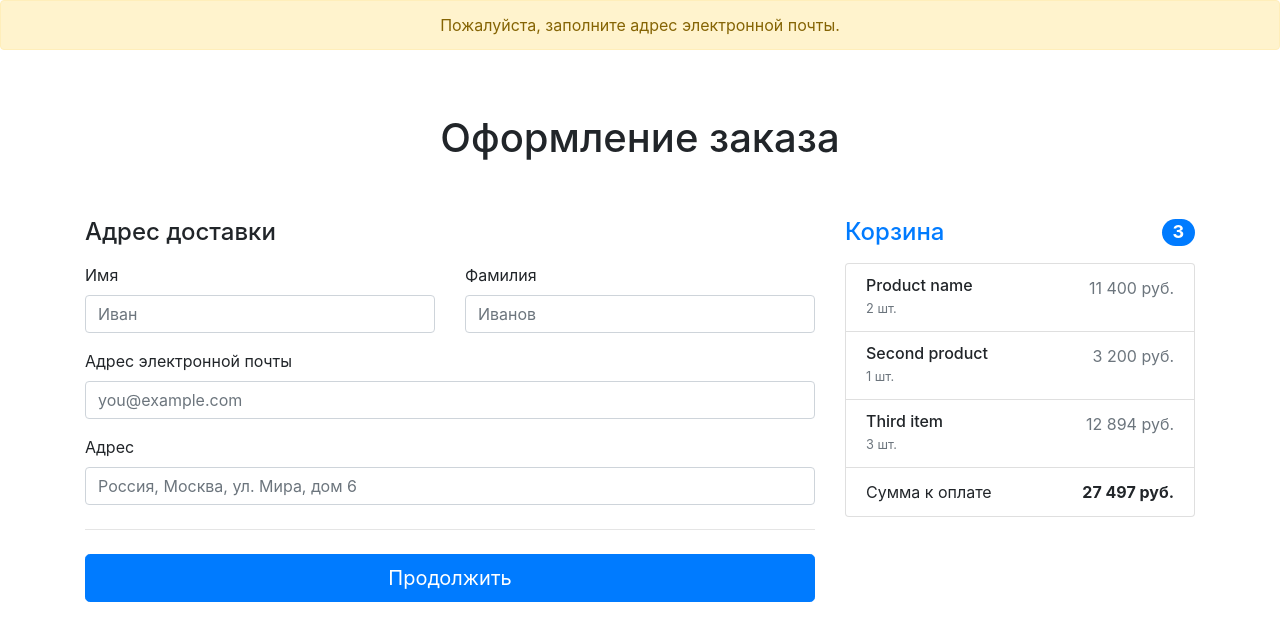
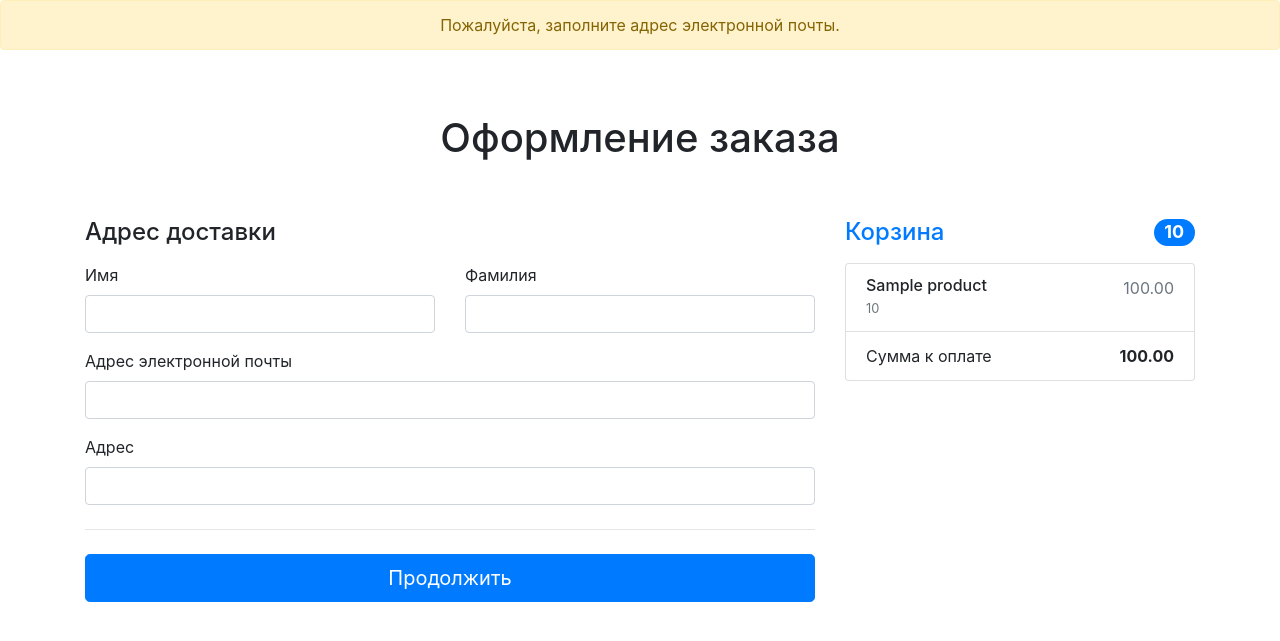
Before and after one commit to Friztutu/Cantliss, a Django app: template orders/templates/orders/order-create.html in a window 1280 px wide. Shown: the part 56-697 px from the top of the page. Run offline with Django 3.2, Linux system fonts and the light colour scheme; a user stored in the database is signed in; tables that the repository leaves empty hold one stand-in row (values such as "Sample post"); the template is opened without the code that fills it: values that come from a table or form of the project are taken from there, most other values are stand-ins (such as "Sample title", 1, 10 or a date in 2020); parts of the project's set-up code (start-up, migrations or seed data) failed here and were passed over; some libraries are stand-ins or nearby versions.

Commit message:
(ADD) Forms in template and basket section in orders_create

```diff
--- a/orders/forms.py
+++ b/orders/forms.py
@@ -2,7 +2,7 @@ from django import forms
 from orders.models import Order
 
 
-class OrderCreationForm(forms.Form):
+class OrderCreationForm(forms.ModelForm):
     first_name = forms.CharField(widget=forms.TextInput(attrs={
         'class': 'form-control'
     }))
--- a/orders/templates/orders/order-create.html
+++ b/orders/templates/orders/order-create.html
@@ -23,60 +23,47 @@
                 <div class="col-md-5 col-lg-4 order-md-last">
                     <h4 class="d-flex justify-content-between align-items-center mb-3">
                         <span class="text-primary">Корзина</span>
-                        <span class="badge badge-primary badge-pill text-white">3</span>
+                        <span class="badge badge-primary badge-pill text-white">{{ baskets.get_total_quantity }}</span>
                     </h4>
                     <ul class="list-group mb-3">
-                        <li class="list-group-item d-flex justify-content-between lh-sm">
-                            <div>
-                                <h6 class="my-0">Product name</h6>
-                                <small class="text-muted">2 шт.</small>
-                            </div>
-                            <span class="text-muted">11 400 руб.</span>
-                        </li>
-                        <li class="list-group-item d-flex justify-content-between lh-sm">
-                            <div>
-                                <h6 class="my-0">Second product</h6>
-                                <small class="text-muted">1 шт.</small>
-                            </div>
-                            <span class="text-muted">3 200 руб.</span>
-                        </li>
-                        <li class="list-group-item d-flex justify-content-between lh-sm">
-                            <div>
-                                <h6 class="my-0">Third item</h6>
-                                <small class="text-muted">3 шт.</small>
-                            </div>
-                            <span class="text-muted">12 894 руб.</span>
-                        </li>
+                        {% for basket in baskets %}
+                            <li class="list-group-item d-flex justify-content-between lh-sm">
+                                <div>
+                                    <h6 class="my-0">{{ basket.product.name }}</h6>
+                                    <small class="text-muted">{{ basket.quantity }}</small>
+                                </div>
+                                <span class="text-muted">{{ basket.get_product_sum }}</span>
+                            </li>
+                        {% endfor %}
                         <li class="list-group-item d-flex justify-content-between">
                             <span>Сумма к оплате</span>
-                            <strong>27 497 руб.</strong>
+                            <strong>{{ baskets.get_total_sum }}</strong>
                         </li>
                     </ul>
                 </div>
                 <div class="col-md-7 col-lg-8">
                     <h4 class="mb-3">Адрес доставки</h4>
-                    <form>
+                    <form method="post" action="{% url 'orders:order_create' %}">
+                        {% csrf_token %}
                         <div class="row g-3">
                             <div class="col-sm-6">
-                                <label for="firstName" class="form-label">Имя</label>
-                                <input type="text" class="form-control" id="firstName" placeholder="Иван" value="" required>
+                                <label for="form.first_name.id_for_label" class="form-label">Имя</label>
+                                {{ form.first_name }}
                             </div>
 
                             <div class="col-sm-6">
-                                <label for="lastName" class="form-label">Фамилия</label>
-                                <input type="text" class="form-control" id="lastName" placeholder="Иванов" value=""
-                                       required>
+                                <label for="form.last_name.id_for_label" class="form-label">Фамилия</label>
+                                {{ form.last_name }}
                             </div>
 
                             <div class="col-12 mt-3">
-                                <label for="email" class="form-label">Адрес электронной почты</label>
-                                <input type="email" class="form-control" id="email" placeholder="you@example.com">
+                                <label for="form.email.id_for_label" class="form-label">Адрес электронной почты</label>
+                                {{ form.email }}
                             </div>
 
                             <div class="col-12 mt-3">
-                                <label for="address" class="form-label">Адрес</label>
-                                <input type="text" class="form-control" id="address"
-                                       placeholder="Россия, Москва, ул. Мира, дом 6" required>
+                                <label for="form.address.id_for_label" class="form-label">Адрес</label>
+                                {{ form.address }}
                             </div>
 
                         </div>
--- a/users/views.py
+++ b/users/views.py
@@ -1,4 +1,3 @@
-
 from django.contrib import auth
 from django.contrib.auth.decorators import login_required
 from django.contrib.auth.views import LoginView
```
Also changed, not shown: orders/views.py (+8 -1 lines).
